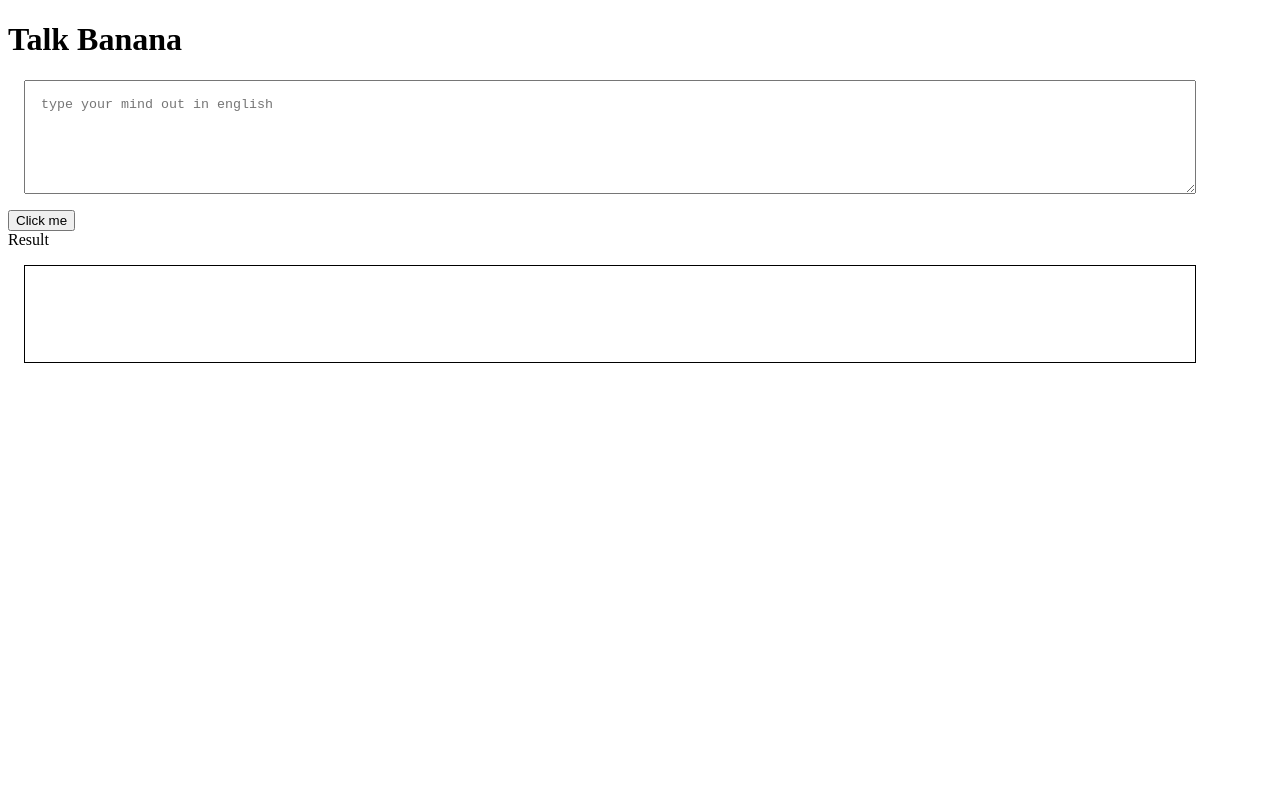
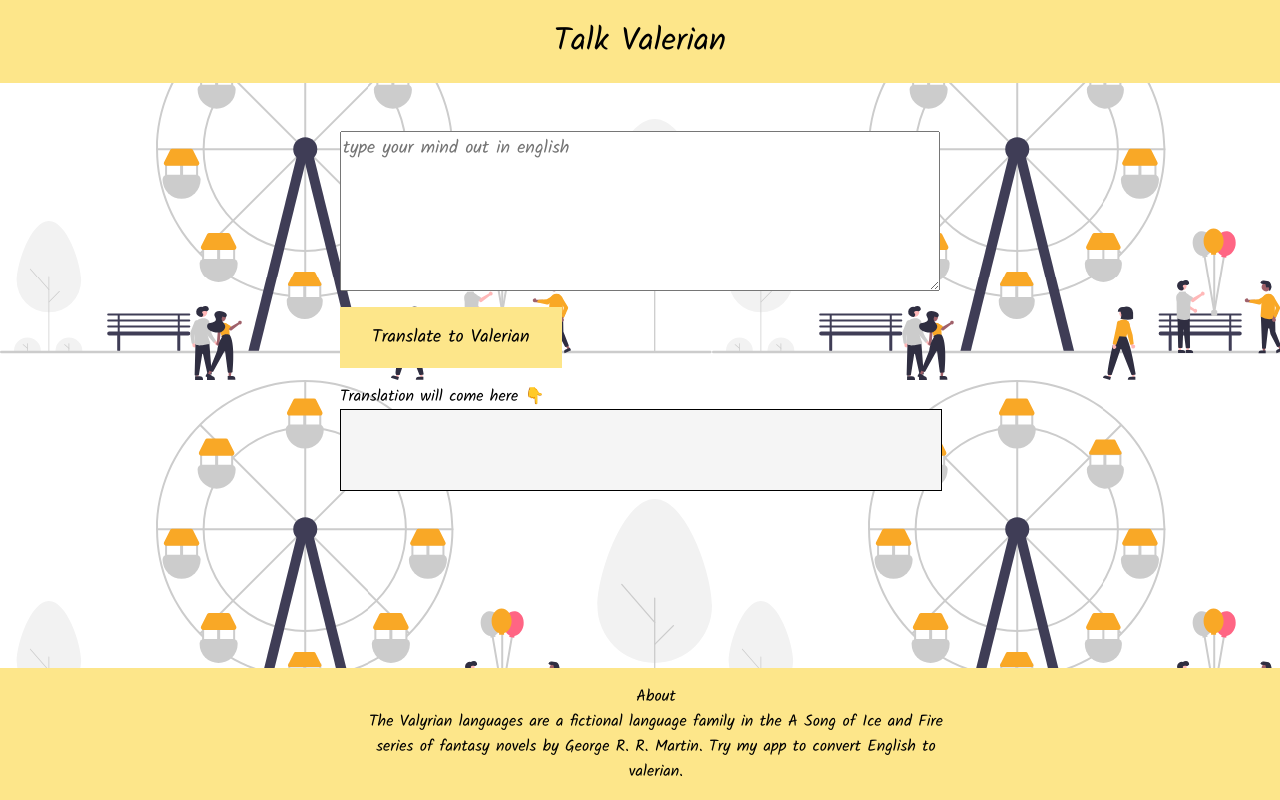
Before and after one commit to Ashish-j-shetty/banana-speak, a plain HTML site: page index.html in a window 1280 px wide. Drawn offline with Linux system fonts and the light colour scheme.

Commit message:
Css : styles upgrade to our app

```diff
--- a/app.js
+++ b/app.js
@@ -4,7 +4,7 @@ var textArea = document.querySelector("#txt-area");
 
 var outputDiv = document.querySelector("#output");
 
-var url = "https://api.funtranslations.com/translate/minion.json";
+var url = "https://api.funtranslations.com/translate/valyrian.json";
 
 function getTranslationUrl(text) {
   return encodeURI(url + "?text=" + text);
--- a/index.html
+++ b/index.html
@@ -3,37 +3,36 @@
   <head>
     <meta charset="UTF-8" />
     <meta name="viewport" content="width=device-width, initial-scale=1.0" />
+    <link href="styles.css" rel="stylesheet" />
 
     <title>Banana speak</title>
-    <style>
-      textarea {
-        width: 90%;
-        display: block;
-        height: 10vh;
-        margin: 1rem;
-        padding: 1rem;
-      }
-      #output {
-        border: 1px solid black;
-        height: 8vh;
-        margin: 1rem;
-        padding: 1rem;
-        width: 90%;
-      }
-    </style>
   </head>
   <body>
-    <h1>Talk Banana</h1>
+    <nav>
+      <div>Talk Valerian</div>
+    </nav>
+
+    <main>
       <textarea
+        class="input"
         id="txt-area"
         placeholder="type your mind out in english "
       ></textarea>
-    <button id="btn-translate" class="btn-primary" name="translator">
-      Click me
+      <button id="btn-translate" class="button" name="translator">
+        Translate to Valerian
       </button>
 
-    <div>Result</div>
-    <div id="output"></div>
+      <div>Translation will come here 👇</div>
+      <div id="output" class="output"></div>
       <script src="./app.js" type="text/javascript"></script>
+    </main>
+    <footer class="footer">
+      <div>About</div>
+      <p>
+        The Valyrian languages are a fictional language family in the A Song of
+        Ice and Fire series of fantasy novels by George R. R. Martin. Try my app
+        to convert English to valerian.
+      </p>
+    </footer>
   </body>
 </html>
--- /dev/null
+++ b/styles.css
@@ -0,0 +1,70 @@
+@import url("https://fonts.googleapis.com/css2?family=Kalam:wght@400;700&display=swap");
+
+:root {
+  --primary-color: #fde68a;
+  --width-break: 600px;
+}
+
+body {
+  font-family: "Kalam", cursive;
+  margin: 0;
+  background-image: url("./images/park.svg");
+}
+
+.container {
+  margin: auto;
+  max-width: 500px;
+}
+
+nav {
+  text-align: center;
+  font-size: 2rem;
+  padding: 1rem;
+  background-color: var(--primary-color);
+}
+
+textarea {
+  box-sizing: border-box;
+  display: block;
+  width: 100%;
+  min-height: 20vh;
+  margin-top: 2rem;
+  font-size: large;
+  font-family: inherit;
+}
+
+button {
+  background-color: var(--primary-color);
+  border: none;
+  margin: 1rem 0rem;
+  padding: 1rem 2rem;
+  font-family: "Kalam", cursive;
+  font-size: large;
+}
+main {
+  margin: auto;
+  padding: 1rem;
+  max-width: var(--width-break);
+}
+#output {
+  font-family: "kalam", cursive;
+  overflow: scroll;
+  min-height: 10vh;
+  max-height: 20vh;
+  width: 100%;
+  background-color: whitesmoke;
+  border: 1px solid black;
+}
+
+.footer {
+  position: fixed;
+  bottom: 0;
+  width: 100%;
+  padding: 1rem;
+  background-color: var(--primary-color);
+  text-align: center;
+}
+.footer p {
+  max-width: var(--width-break);
+  margin: auto;
+}
```
Also changed, not shown: images/park.svg (added). Lines whose indentation alone changed are shown as unchanged.
